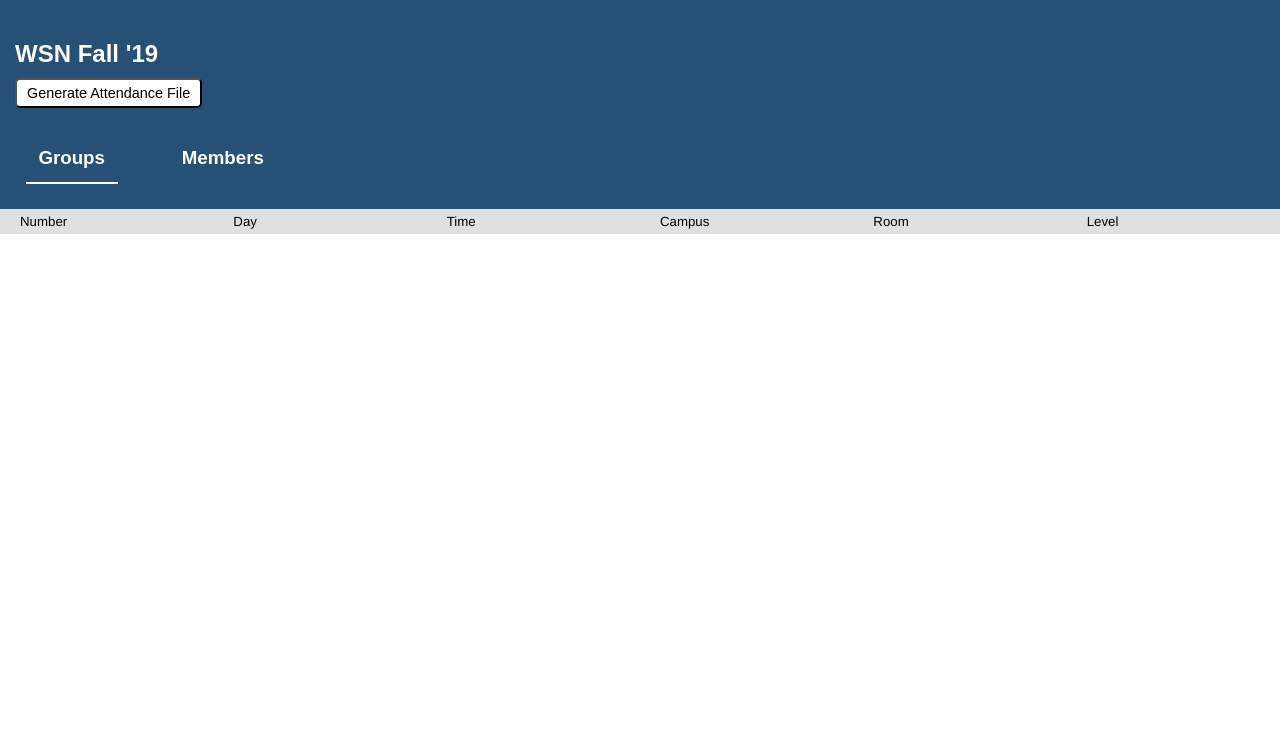
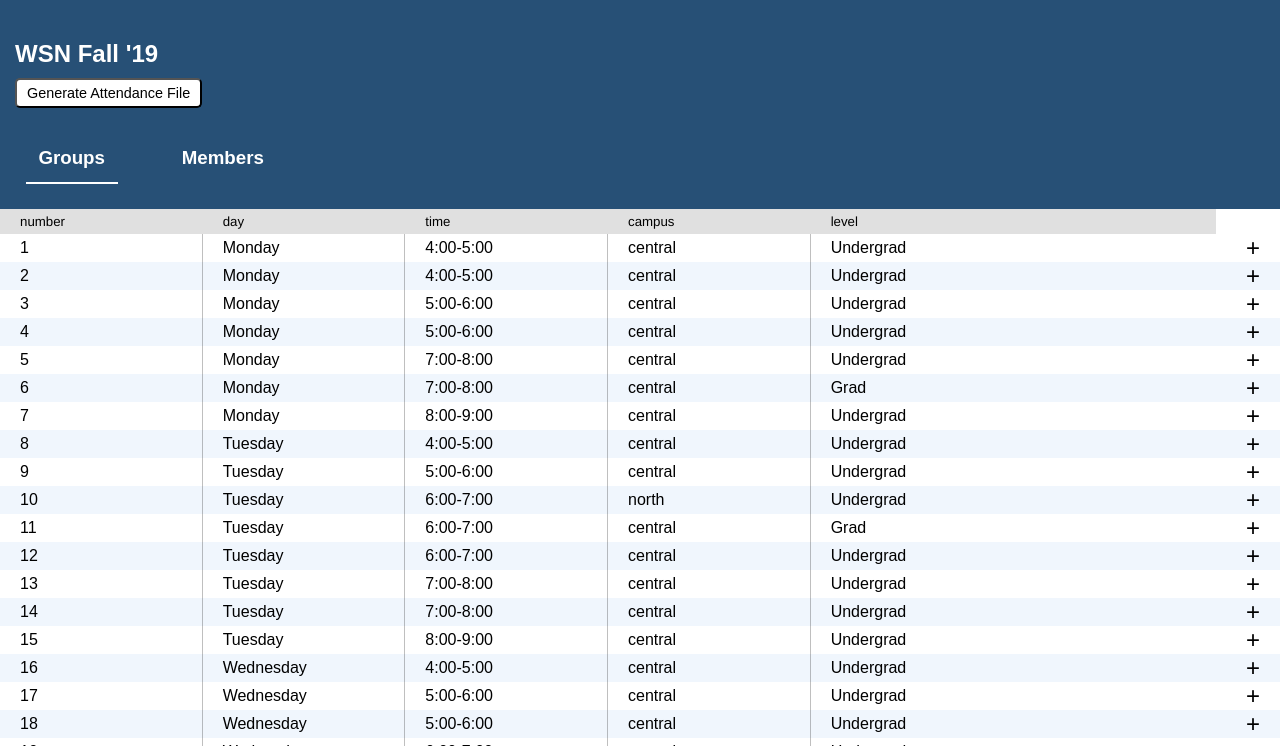
Before and after one commit to malcman/staticPlacemaster, a Gatsby site: page /placement in a window 1280 px wide. Shown: the part 54-800 px from the top of the page. Built offline with nearby package versions, Linux system fonts and the light colour scheme; Gatsby itself is replaced by a stand-in of ours.

Commit message:
dynamic group creation, restructured GroupManager and Placement state schema

```diff
--- /dev/null
+++ b/content/roomData.json
@@ -0,0 +1,221 @@
+{
+  "rooms": [
+    {
+      "number": 1,
+      "day": "Monday",
+      "time": "4:00-5:00",
+      "campus": "central",
+      "level": "Undergrad"
+    },
+    {
+      "number": 2,
+      "day": "Monday",
+      "time": "4:00-5:00",
+      "campus": "central",
+      "level": "Undergrad"
+    },
+    {
+      "number": 3,
+      "day": "Monday",
+      "time": "5:00-6:00",
+      "campus": "central",
+      "level": "Undergrad"
+    },
+    {
+      "number": 4,
+      "day": "Monday",
+      "time": "5:00-6:00",
+      "campus": "central",
+      "level": "Undergrad"
+    },
+    {
+      "number": 5,
+      "day": "Monday",
+      "time": "7:00-8:00",
+      "campus": "central",
+      "level": "Undergrad"
+    },
+    {
+      "number": 6,
+      "day": "Monday",
+      "time": "7:00-8:00",
+      "campus": "central",
+      "level": "Grad"
+    },
+    {
+      "number": 7,
+      "day": "Monday",
+      "time": "8:00-9:00",
+      "campus": "central",
+      "level": "Undergrad"
+    },
+    {
+      "number": 8,
+      "day": "Tuesday",
+      "time": "4:00-5:00",
+      "campus": "central",
+      "level": "Undergrad"
+    },
+    {
+      "number": 9,
+      "day": "Tuesday",
+      "time": "5:00-6:00",
+      "campus": "central",
+      "level": "Undergrad"
+    },
+    {
+      "number": 10,
+      "day": "Tuesday",
+      "time": "6:00-7:00",
+      "campus": "north",
+      "level": "Undergrad"
+    },
+    {
+      "number": 11,
+      "day": "Tuesday",
+      "time": "6:00-7:00",
+      "campus": "central",
+      "level": "Grad"
+    },
+    {
+      "number": 12,
+      "day": "Tuesday",
+      "time": "6:00-7:00",
+      "campus": "central",
+      "level": "Undergrad"
+    },
+    {
+      "number": 13,
+      "day": "Tuesday",
+      "time": "7:00-8:00",
+      "campus": "central",
+      "level": "Undergrad"
+    },
+    {
+      "number": 14,
+      "day": "Tuesday",
+      "time": "7:00-8:00",
+      "campus": "central",
+      "level": "Undergrad"
+    },
+    {
+      "number": 15,
+      "day": "Tuesday",
+      "time": "8:00-9:00",
+      "campus": "central",
+      "level": "Undergrad"
+    },
+    {
+      "number": 16,
+      "day": "Wednesday",
+      "time": "4:00-5:00",
+      "campus": "central",
+      "level": "Undergrad"
+    },
+    {
+      "number": 17,
+      "day": "Wednesday",
+      "time": "5:00-6:00",
+      "campus": "central",
+      "level": "Undergrad"
+    },
+    {
+      "number": 18,
+      "day": "Wednesday",
+      "time": "5:00-6:00",
+      "campus": "central",
+      "level": "Undergrad"
+    },
+    {
+      "number": 19,
+      "day": "Wednesday",
+      "time": "6:00-7:00",
+      "campus": "central",
+      "level": "Undergrad"
+    },
+    {
+      "number": 20,
+      "day": "Wednesday",
+      "time": "6:00-7:00",
+      "campus": "central",
+      "level": "Undergrad"
+    },
+    {
+      "number": 21,
+      "day": "Wednesday",
+      "time": "6:00-7:00",
+      "campus": "central",
+      "level": "Undergrad"
+    },
+    {
+      "number": 22,
+      "day": "Wednesday",
+      "time": "7:00-8:00",
+      "campus": "central",
+      "level": "Undergrad"
+    },
+    {
+      "number": 23,
+      "day": "Wednesday",
+      "time": "7:00-8:00",
+      "campus": "central",
+      "level": "Undergrad"
+    },
+    {
+      "number": 24,
+      "day": "Wednesday",
+      "time": "8:00-9:00",
+      "campus": "central",
+      "level": "Undergrad"
+    },
+    {
+      "number": 25,
+      "day": "Thursday",
+      "time": "4:00-5:00",
+      "campus": "central",
+      "level": "Undergrad"
+    },
+    {
+      "number": 26,
+      "day": "Thursday",
+      "time": "4:00-5:00",
+      "campus": "central",
+      "level": "Undergrad"
+    },
+    {
+      "number": 27,
+      "day": "Thursday",
+      "time": "5:00-6:00",
+      "campus": "central",
+      "level": "Grad"
+    },
+    {
+      "number": 28,
+      "day": "Thursday",
+      "time": "5:00-6:00",
+      "campus": "central",
+      "level": "Undergrad"
+    },
+    {
+      "number": 29,
+      "day": "Thursday",
+      "time": "6:00-7:00",
+      "campus": "central",
+      "level": "Undergrad"
+    },
+    {
+      "number": 30,
+      "day": "Thursday",
+      "time": "6:00-7:00",
+      "campus": "central",
+      "level": "Undergrad"
+    },
+    {
+      "number": 31,
+      "day": "Thursday",
+      "time": "7:00-8:00",
+      "campus": "central",
+      "level": "Undergrad"
+    }
+  ]
+}
--- a/src/components/FlaggedMember.jsx
+++ b/src/components/FlaggedMember.jsx
@@ -6,7 +6,15 @@ class CompName extends React.Component {
     super(props);
     this.state = {
       group: -1,
+      expanded: false,
     };
+    this.toggleExpand = this.toggleExpand.bind(this);
+  }
+
+  toggleExpand() {
+    this.setState((prevState) => ({
+      expanded: !prevState.expanded,
+    }));
   }
 
   render() {
--- a/src/components/Group.jsx
+++ b/src/components/Group.jsx
@@ -6,19 +6,58 @@ class Group extends React.Component {
   constructor(props) {
     super(props);
     this.state = {
+      expanded: false,
+    };
+    this.getExpandedInfo = this.getExpandedInfo.bind(this);
+    this.toggleExpand = this.toggleExpand.bind(this);
+  }
 
-    };
+  getExpandedInfo() {
+    if (this.state.expanded) {
+      const expandedInfo = (
+        <div className="groupExpandedInfo">
+          <h6 className="groupLeadersHeader">Leader(s)</h6>
+          {this.props.leader}
+          <h6 className="groupMembersHeader">Members</h6>
+          <ul className="groupMembers">
+            {this.props.members}
+          </ul>
+        </div>
+      );
+      return expandedInfo;
+    }
+    return null;
   }
+
+  toggleExpand() {
+    this.setState((prevState) => ({
+      expanded: !prevState.expanded,
+    }));
+  }
+
+
   render() {
-    const groupClass = classNames('Group');
+    const expandedInfo = this.getExpandedInfo();
+    const groupClass = classNames('Group', { expanded: this.state.expanded });
     return (
-      <li className={groupClass}>
-        <p>{this.props.number}</p>
-        <p>{this.props.day}</p>
-        <p>{this.props.time}</p>
-        <p>{this.props.campus}</p>
-        <p>{this.props.room}</p>
-        <p>{this.props.level}</p>
+      <li
+        className={groupClass}
+        onClick={this.toggleExpand}
+      >
+        <div className="infoRow">
+          <p>{this.props.number}</p>
+          <p>{this.props.day}</p>
+          <p>{this.props.time}</p>
+          <p>{this.props.campus}</p>
+          <p>{this.props.level}</p>
+        </div>
+        <button
+          type="button"
+          className="expandToggle"
+        >
+        +
+        </button>
+        {expandedInfo}
       </li>
     );
   }
--- a/src/components/GroupManager.jsx
+++ b/src/components/GroupManager.jsx
@@ -1,5 +1,9 @@
 import React from 'react';
+import Group from './Group';
 import HeadersManager from './HeadersManager';
+
+import roomData from '../../content/roomData.json';
+
 
 const classNames = require('classnames');
 
@@ -7,16 +11,52 @@ class GroupManager extends React.Component {
   constructor(props) {
     super(props);
     this.state = {
+      groups: [],
+      groupHeaders: [],
     };
+    this.sortGroups = this.sortGroups.bind(this);
+    this.getGroups = this.getGroups.bind(this);
+  }
+
+  componentDidUpdate(prevProps) {
+    if (Object.entries(prevProps.groupData).length === 0
+      && Object.entries(this.props.groupData).length > 0) {
+      this.getGroups(roomData);
+    }
+  }
+
+  getGroups(groupData) {
+    const groups = [];
+    let groupHeaders = [];
+    // create groups from groupData
+    groupData.rooms.forEach((group) => {
+      // record headers
+      if (group.number === 1) {
+        groupHeaders = Object.keys(group);
+      }
+      const newGroup = (
+        <Group
+          key={group.number}
+          number={group}
+          members={this.props.groupData[group.number]}
+          {...group}
+        />
+      );
+      groups.push(newGroup);
+    });
+    this.setState({ groups, groupHeaders });
+  }
+
+  sortGroups(sortFunc) {
+    this.setState((prevState) => ({
+      groups: prevState.groups.sort(sortFunc),
+    }));
   }
 
 
   render() {
     const className = classNames('Manager', { hidden: !this.props.focused });
 
-    // TODO: change to get this from data
-    // column headers for each member
-    const groupHeaders = ['Number', 'Day', 'Time', 'Campus', 'Room', 'Level'];
     return (
       <section
         className={className}
@@ -24,12 +64,12 @@ class GroupManager extends React.Component {
         aria-labelledby="GroupTag"
       >
         <HeadersManager
-          headers={groupHeaders}
-          currentSort="Number"
-          sortHandler={this.props.sortHandler}
+          headers={this.state.groupHeaders}
+          currentSort={this.state.groupHeaders[0]}
+          sortHandler={this.sortGroups}
         />
         <ul id="GroupList">
-          {this.props.groups}
+          {this.state.groups}
         </ul>
       </section>
     );
--- a/src/components/Member.jsx
+++ b/src/components/Member.jsx
@@ -11,12 +11,14 @@ function Member(props) {
   }
   return (
     <li className={memberClass}>
+      <div className="infoRow">
         <p>{group}</p>
         <p>{props.name}</p>
         <p>{props.email}</p>
         <p>{props.campus}</p>
         <p>{props.gender}</p>
         <p>{props.year}</p>
+      </div>
     </li>
   );
 }
--- a/src/components/Placement.jsx
+++ b/src/components/Placement.jsx
@@ -11,10 +11,18 @@ import JSONData from '../../content/placement.json';
 const classNames = require('classnames');
 
 class Placement extends React.Component {
+  static updateGroupData(groupData, member) {
+    if (!groupData.hasOwnProperty(member.props.group)) {
+      groupData[member.props.group] = [];
+    }
+    groupData[member.props.group].push(member);
+  }
+
   constructor(props) {
     super(props);
     this.state = {
       groups: [],
+      groupData: {},
       members: [],
       flaggedMembers: [],
       groupFocus: true,
@@ -24,6 +32,7 @@ class Placement extends React.Component {
     this.sortMembers = this.sortMembers.bind(this);
     this.sortGroups = this.sortGroups.bind(this);
     this.createMembersAndGroups = this.createMembersAndGroups.bind(this);
+    // this.updateGroups = this.updateGroups.bind(this);
   }
 
   componentDidMount() {
@@ -72,7 +81,7 @@ class Placement extends React.Component {
 
   createMembersAndGroups(data) {
     const groups = [];
-    const members = [];
+    const groupData = {};
     const flaggedMembers = [];
 
     // add placed members
@@ -83,7 +92,20 @@ class Placement extends React.Component {
           key={memberData.name}
         />
       );
-      members.push(newMember);
+      // members.push(newMember);
+      Placement.updateGroupData(groupData, newMember);
+    });
+
+    // create groups from groupData
+    Object.keys(groupData).forEach((group) => {
+      const newGroup = (
+        <Group
+          key={group}
+          number={group}
+          members={groupData[group]}
+        />
+      );
+      groups.push(newGroup);
     });
 
     // add flagged members
@@ -100,8 +122,16 @@ class Placement extends React.Component {
     // save in state
     this.setState({
       groups,
-      members,
       flaggedMembers,
+      groupData,
+    }, () => {
+      const allMembers = Object.keys(this.state.groupData).reduce(
+        (accum, groupNum) => accum.concat(this.state.groupData[groupNum]),
+        [],
+      );
+      this.setState({
+        members: allMembers,
+      });
     });
   }
 
@@ -141,7 +171,7 @@ class Placement extends React.Component {
         <GroupManager
           role="tabpanel"
           focused={this.state.groupFocus}
-          groups={this.state.groups}
+          groupData={this.state.groupData}
           sortHandler={this.sortGroups}
         />
         <MemberManager
--- a/src/styles/main.scss
+++ b/src/styles/main.scss
@@ -262,7 +262,7 @@ ul {
 }
 
 .headersContainer {
-  width: 100%;
+  width: 95%;
   background-color: lighten(lightgrey, 5%);
   display: inline-grid;
   grid-template-columns: repeat(6, 1fr);
@@ -379,8 +379,12 @@ ul {
 
 .Member, .Group {
   width: 100%;
-  display: inline-grid;
-  grid-template-columns: repeat(6, 1fr);
+  position: relative;
+  .infoRow {
+    width: 95%;
+    display: inline-grid;
+    grid-template-columns: repeat(6, 1fr);
+  }
   p {
     display: inline-block;
     padding: 5px;
@@ -403,4 +407,43 @@ ul {
   &:nth-of-type(even) {
     background-color: #F0F6FD;
   }
+  &.expanded {
+    .expandToggle {
+      transform: rotate(45deg) translateX(3px);
+    }
+  }
 }
+
+.expandToggle {
+  position: absolute;
+  right: 20px;
+  border: none;
+  background-color: transparent;
+  font-size: 1.5em;
+  transition: transform 0.3s;
+}
+
+.groupExpandedInfo {
+  width: 90%;
+  margin-left: 10%;
+  h6 {
+    font-family: 'Montserrat', sans-serif;
+    font-style: italic;
+  }
+  .groupMembers {
+    width: 90%;
+    margin-bottom: 5%;
+    list-style-type: none;
+    p:first-of-type {
+      display: none;
+    }
+    p {
+      font-size: 0.8em;
+    }
+  }
+  .groupMembersHeader, .groupLeadersHeader {
+    font-weight: normal;
+    font-size: 1.0em;
+    margin-top: 3%;
+  }
+}
```
Also changed, not shown: 1 other file. Lines whose indentation alone changed are shown as unchanged.
